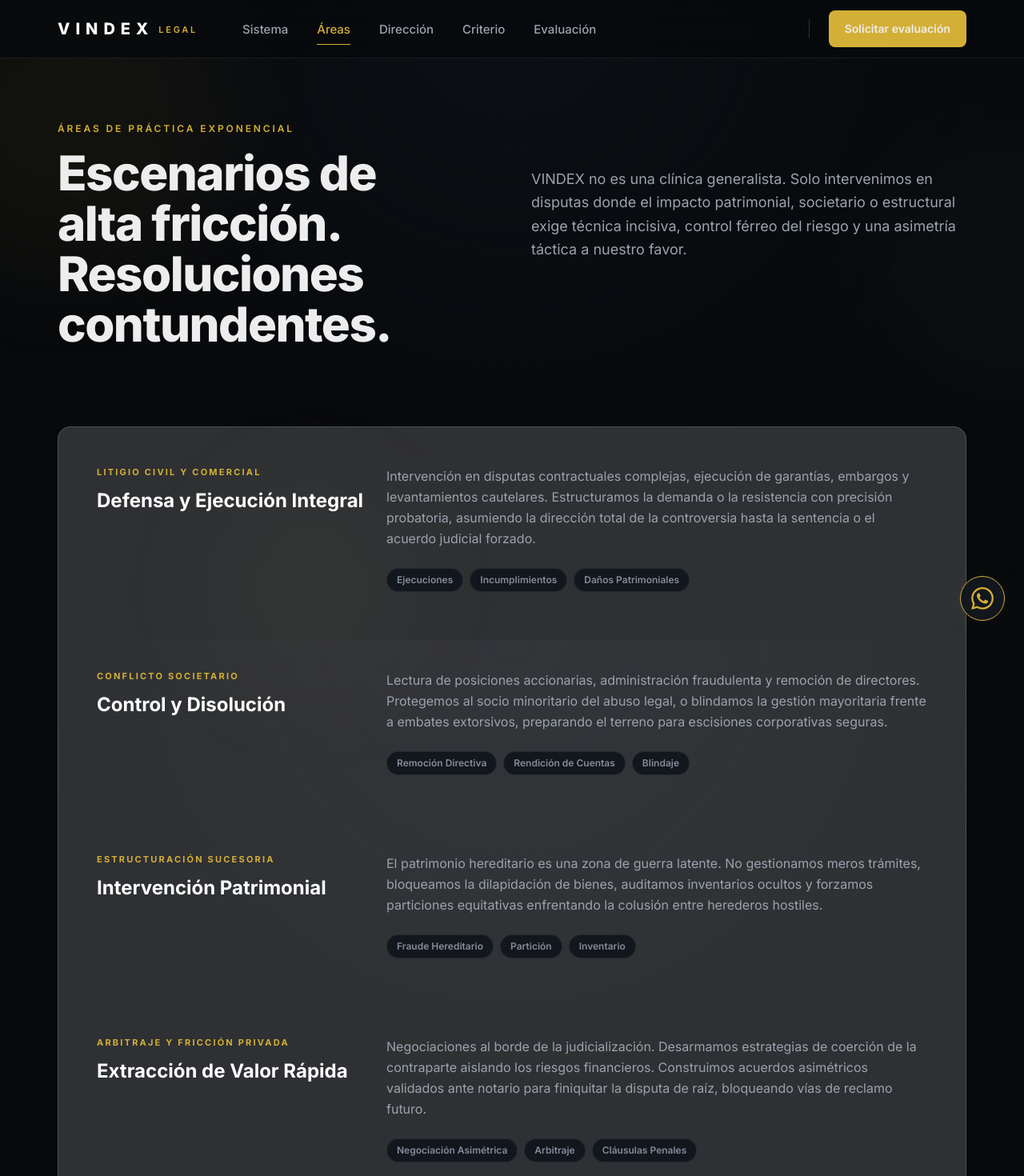
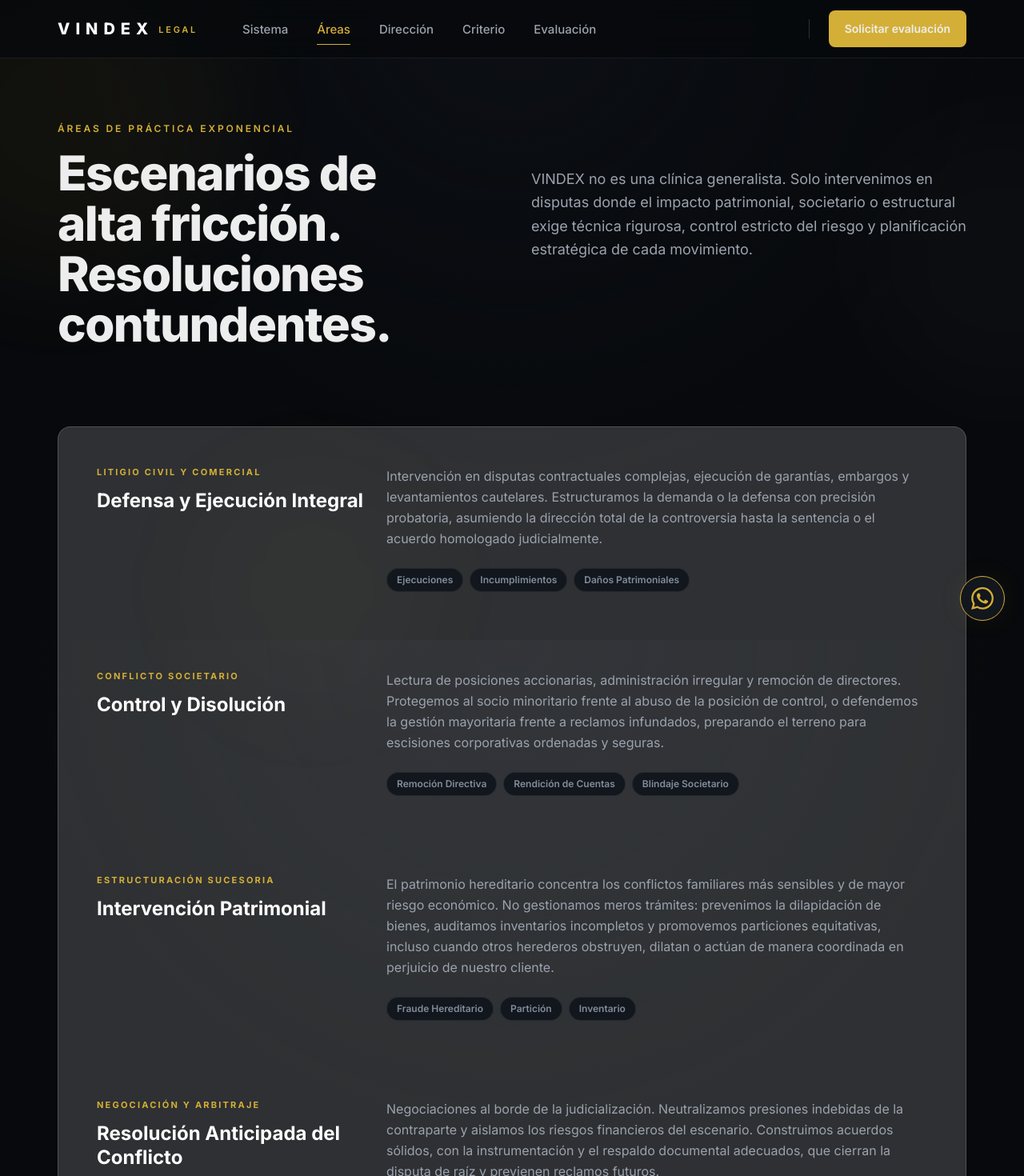
Before and after one commit to MarceRetamal/vindex, a Next.js app: page /areas in a window 1280 px wide. Shown: the top 1470 px of the page at 80% size. Built offline with nearby package versions, Linux system fonts and the light colour scheme.

Commit message:
copy compliance areas/criterio/sistema

```diff
--- a/src/app/(site)/areas/page.tsx
+++ b/src/app/(site)/areas/page.tsx
@@ -7,8 +7,8 @@
 
 export const metadata: Metadata = buildMetadata({
   title: 'Áreas de Intervención Judicial',
-  description: 'Estructuras de defensa, arbitraje y litigio para escenarios patrimonialmente críticos.',
-  path: '/areas',   // ← agregar
+  description: 'Estructuras de defensa, negociación y litigio para escenarios patrimonialmente críticos.',
+  path: '/areas',
 })
 
 const areas = [
@@ -16,29 +16,29 @@
     category: 'Litigio Civil y Comercial',
     subTitle: 'Defensa y Ejecución Integral',
     description:
-      'Intervención en disputas contractuales complejas, ejecución de garantías, embargos y levantamientos cautelares. Estructuramos la demanda o la resistencia con precisión probatoria, asumiendo la dirección total de la controversia hasta la sentencia o el acuerdo judicial forzado.',
+      'Intervención en disputas contractuales complejas, ejecución de garantías, embargos y levantamientos cautelares. Estructuramos la demanda o la defensa con precisión probatoria, asumiendo la dirección total de la controversia hasta la sentencia o el acuerdo homologado judicialmente.',
     tags: ['Ejecuciones', 'Incumplimientos', 'Daños Patrimoniales'],
   },
   {
     category: 'Conflicto Societario',
     subTitle: 'Control y Disolución',
     description:
-      'Lectura de posiciones accionarias, administración fraudulenta y remoción de directores. Protegemos al socio minoritario del abuso legal, o blindamos la gestión mayoritaria frente a embates extorsivos, preparando el terreno para escisiones corporativas seguras.',
-    tags: ['Remoción Directiva', 'Rendición de Cuentas', 'Blindaje'],
+      'Lectura de posiciones accionarias, administración irregular y remoción de directores. Protegemos al socio minoritario frente al abuso de la posición de control, o defendemos la gestión mayoritaria frente a reclamos infundados, preparando el terreno para escisiones corporativas ordenadas y seguras.',
+    tags: ['Remoción Directiva', 'Rendición de Cuentas', 'Blindaje Societario'],
   },
   {
     category: 'Estructuración Sucesoria',
     subTitle: 'Intervención Patrimonial',
     description:
-      'El patrimonio hereditario es una zona de guerra latente. No gestionamos meros trámites, bloqueamos la dilapidación de bienes, auditamos inventarios ocultos y forzamos particiones equitativas enfrentando la colusión entre herederos hostiles.',
+      'El patrimonio hereditario concentra los conflictos familiares más sensibles y de mayor riesgo económico. No gestionamos meros trámites: prevenimos la dilapidación de bienes, auditamos inventarios incompletos y promovemos particiones equitativas, incluso cuando otros herederos obstruyen, dilatan o actúan de manera coordinada en perjuicio de nuestro cliente.',
     tags: ['Fraude Hereditario', 'Partición', 'Inventario'],
   },
   {
-    category: 'Arbitraje y Fricción Privada',
-    subTitle: 'Extracción de Valor Rápida',
+    category: 'Negociación y Arbitraje',
+    subTitle: 'Resolución Anticipada del Conflicto',
     description:
-      'Negociaciones al borde de la judicialización. Desarmamos estrategias de coerción de la contraparte aislando los riesgos financieros. Construimos acuerdos asimétricos validados ante notario para finiquitar la disputa de raíz, bloqueando vías de reclamo futuro.',
-    tags: ['Negociación Asimétrica', 'Arbitraje', 'Cláusulas Penales'],
+      'Negociaciones al borde de la judicialización. Neutralizamos presiones indebidas de la contraparte y aislamos los riesgos financieros del escenario. Construimos acuerdos sólidos, con la instrumentación y el respaldo documental adecuados, que cierran la disputa de raíz y previenen reclamos futuros.',
+    tags: ['Negociación Estratégica', 'Arbitraje', 'Cláusulas Penales'],
   },
 ]
 
@@ -48,7 +48,7 @@
       <PageIntro
         eyebrow="Áreas de Práctica Exponencial"
         title="Escenarios de alta fricción. Resoluciones contundentes."
-        description="VINDEX no es una clínica generalista. Solo intervenimos en disputas donde el impacto patrimonial, societario o estructural exige técnica incisiva, control férreo del riesgo y una asimetría táctica a nuestro favor."
+        description="VINDEX no es una clínica generalista. Solo intervenimos en disputas donde el impacto patrimonial, societario o estructural exige técnica rigurosa, control estricto del riesgo y planificación estratégica de cada movimiento."
       />
 
       <div className="mt-16 md:mt-24">
@@ -87,7 +87,7 @@
       <div className="mt-24 md:mt-32">
         <PageCta
           title="No dilapide recursos en enfoques genéricos."
-          description="Una evaluación preliminar del caso blindará sus movimientos futuros, evitando que su posición de negociación sea destruida antes del primer cara a cara."
+          description="Una evaluación preliminar del caso ordena sus movimientos futuros y protege su posición de negociación desde el primer intercambio."
         />
       </div>
     </PageShell>
--- a/src/app/(site)/criterio/page.tsx
+++ b/src/app/(site)/criterio/page.tsx
@@ -8,7 +8,7 @@
 export const metadata: Metadata = buildMetadata({
   title: 'Criterio Institucional',
   description: 'La diferencia no está en reaccionar. Está en posicionarse con autoridad y leer mejor el conflicto.',
-  path: '/criterio',   // ← agregar
+  path: '/criterio',
 })
 
 const principles = [
@@ -16,25 +16,25 @@
     num: 'I.',
     title: 'Lectura Pericial, No Emocional',
     description:
-      'La primera ventaja estructural en un conflicto judicializado no surge de la agresión escrita ni del volumen de actuaciones procesales, sino de una comprensión puramente matemática del encuadre legal. Despejamos el ruido emocional y destilamos el conflicto a contingencias, pasivos, probabilidades y tiempos judiciales medibles.',
+      'La primera ventaja estructural en un conflicto judicializado no surge de la agresión escrita ni del volumen de actuaciones procesales, sino de una comprensión puramente técnica del encuadre legal. Despejamos el ruido emocional y destilamos el conflicto a contingencias, pasivos, probabilidades y tiempos judiciales medibles.',
   },
   {
     num: 'II.',
     title: 'Ingeniería Inversa del Conflicto',
     description:
-      'Comenzamos visualizando the "worst-case scenario" (el peor escenario posible) para el cliente y para la contraparte judicial. A partir del resultado final dictado por la jurisprudencia imperante, estructuramos paso a paso cada carta documento, notificación y demanda de forma inversa para forzar ese resultado natural.',
+      'Comenzamos visualizando el peor escenario posible para el cliente y para la contraparte. A partir del resultado más probable según la jurisprudencia imperante, estructuramos paso a paso cada carta documento, notificación y demanda de forma inversa, para conducir el caso hacia ese desenlace desde el primer movimiento.',
   },
   {
     num: 'III.',
     title: 'Presión Táctica Controlada',
     description:
-      'La presión no significa enviar la mayor cantidad de papeles al tribunal. Presionar en nuestro criterio significa cerrar las válvulas de escape argumentales del adversario. Es acorralar mediante pruebas irrefutables e intimidación puramente intelectual. Nunca amenazamos; notificamos consecuencias inevitables.',
+      'La presión no significa enviar la mayor cantidad de papeles al tribunal. Presionar, en nuestro criterio, significa cerrar las vías de escape argumentales de la contraparte con prueba sólida y fundamentos jurídicos precisos. Nunca amenazamos: notificamos consecuencias jurídicas previsibles.',
   },
   {
     num: 'IV.',
-    title: 'Destrucción de la Improvisación',
+    title: 'Cero Improvisación',
     description:
-      'Una carta documento enviada en un estado de nerviosismo detona las defensas futuras de manera irreparable. Cuando el escenario compromete patrimonio o reputación, una decisión táctica errática al inicio del intercambio no puede revertirse ni con la mejor estrategia probatoria posterior.',
+      'Una carta documento enviada en un estado de nerviosismo compromete las defensas futuras de manera difícil de reparar. Cuando el escenario involucra patrimonio o reputación, una decisión errática al inicio del intercambio condiciona toda la estrategia probatoria posterior.',
   },
 ]
 
@@ -44,7 +44,7 @@
       <PageIntro
         eyebrow="Manifiesto Estratégico VINDEX"
         title="La diferencia no está en reaccionar. Está en leer el conflicto."
-        description="Nuestro criterio operativo parte de un axioma brutal: cuando el patrimonio real está bajo amenaza, la mera improvisación penaliza de igual forma a la desidia. Construimos la estrategia de presión procesal legítima con timing de precisión."
+        description="Nuestro criterio operativo parte de un principio simple: cuando el patrimonio real está en riesgo, la improvisación cuesta tan caro como la desidia. Construimos la estrategia de presión procesal legítima con timing de precisión."
       />
 
       <div className="mt-16 md:mt-24">
```
Also changed, not shown: src/app/(site)/sistema/page.tsx (+10 -10 lines).
